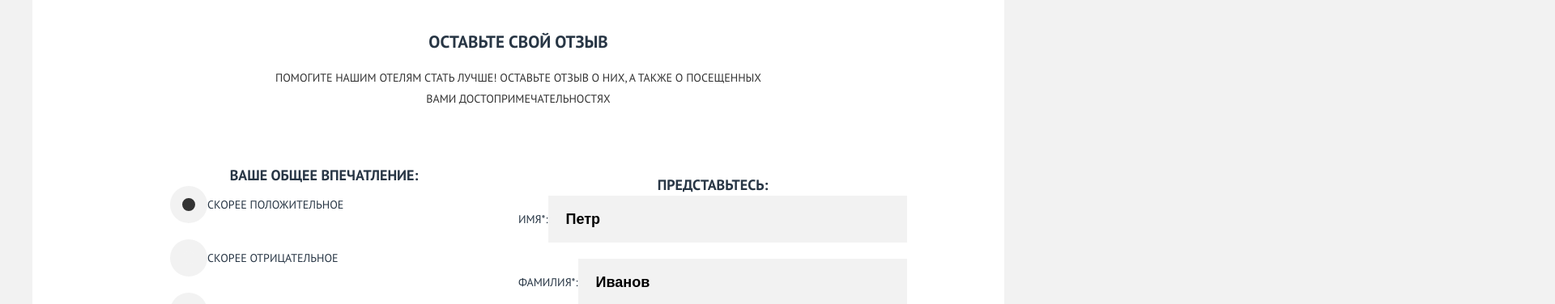
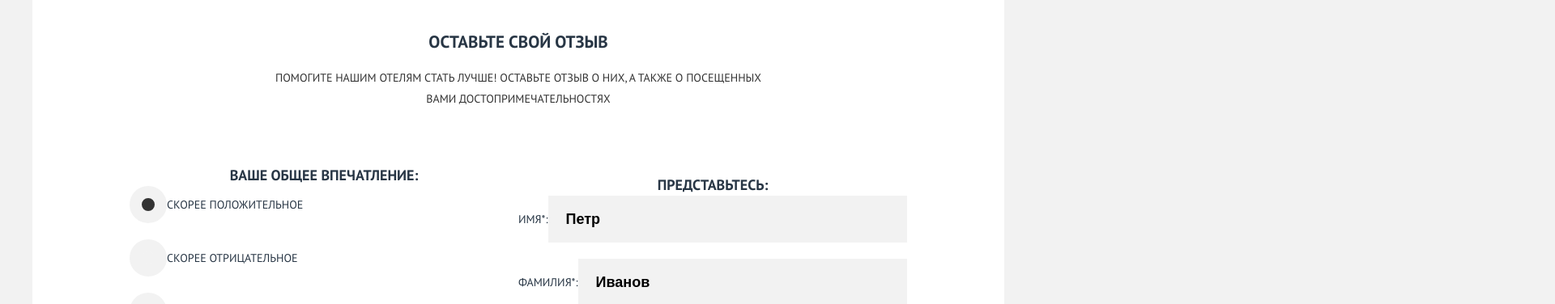
Before and after one commit to artemevskih/581221-sedona-19, a website: page source/form.html in a window 1280 px wide. Shown: the part 235-611 px from the top of the page at 81% size, 1920 px wide, since content can reach past the window. Drawn offline with nearby package versions, Linux system fonts and the light colour scheme; files that its build step writes are made by us from their sources.

Commit message:
Правки

```diff
--- a/source/sass/blocks/form.scss
+++ b/source/sass/blocks/form.scss
@@ -32,8 +32,6 @@
 .form__label {
   &--radio,
   &--checkbox {
-    margin-right: 14px;
-    margin-left: 50px;
     display: flex;
     align-items: center;
 
```
